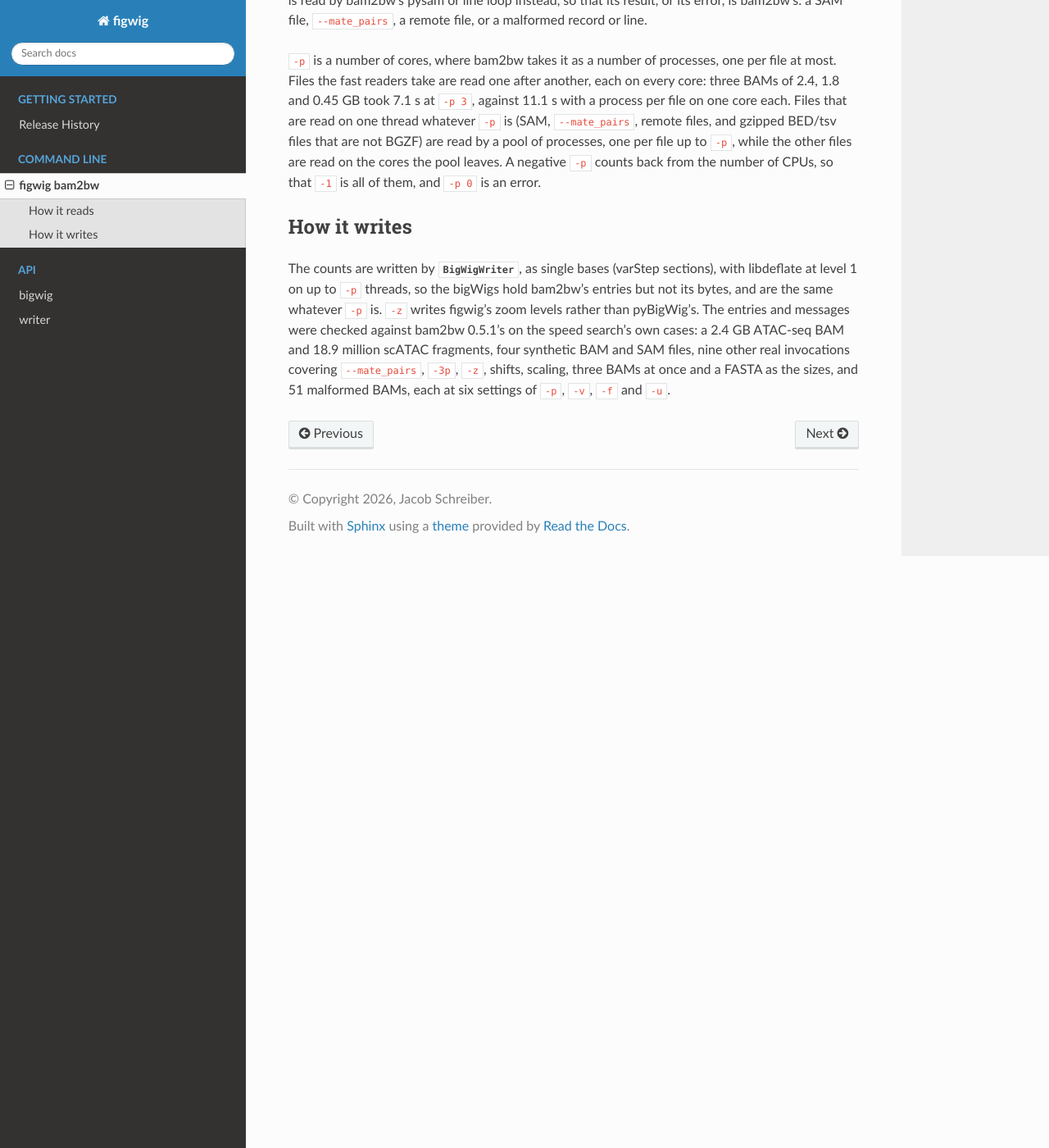
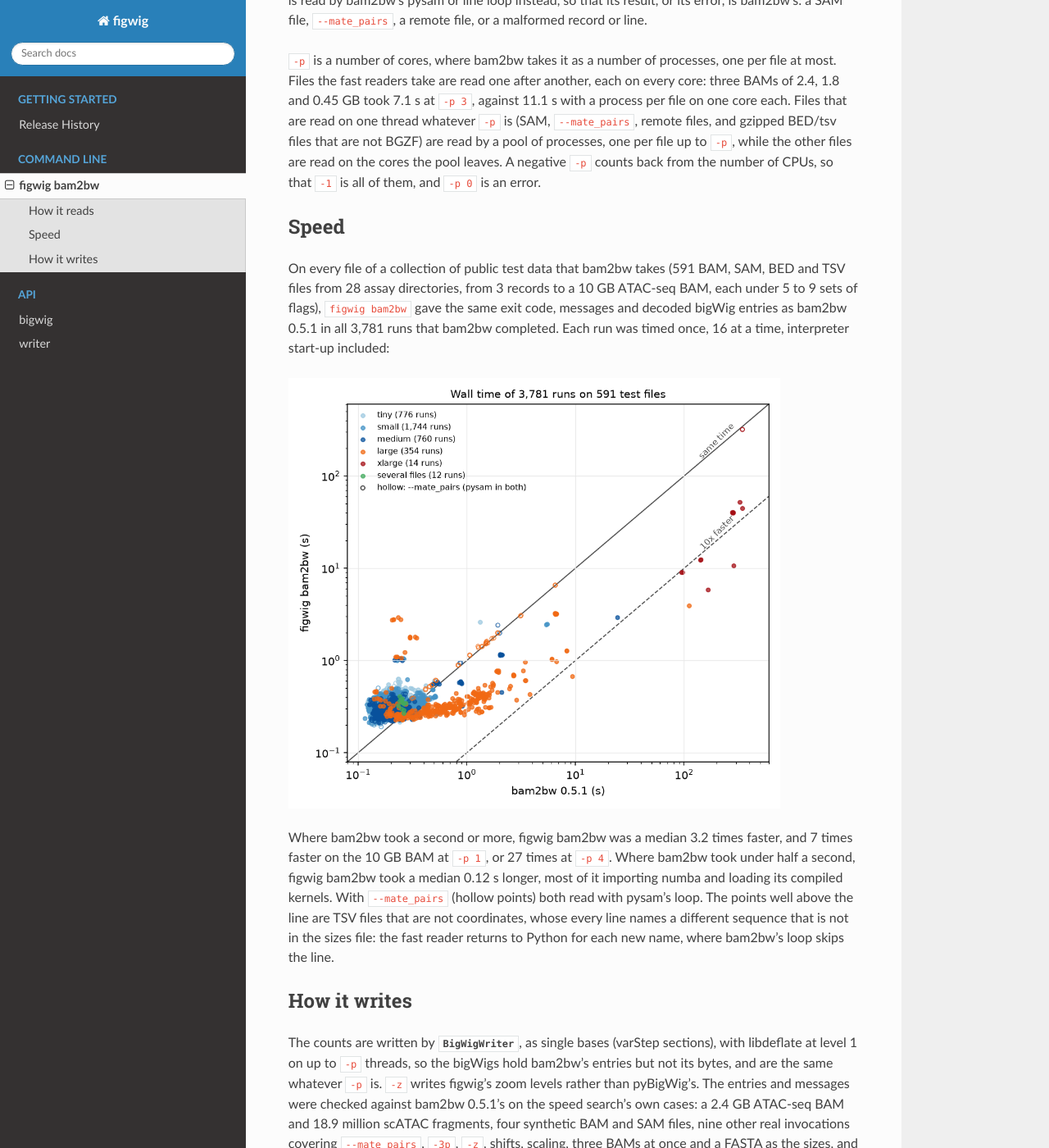
Before and after one commit to jmschrei/figwig, a Sphinx documentation site: the page built from docs/bam2bw.rst, in a window 1280 px wide and 1400 px high, scrolled down 1554 px. Shown: the whole window at 82% size. Built offline with Sphinx 7.4.7 and the Read the Docs theme 3.1.0, drawn with Linux system fonts in a browser that asks for light colours.

Commit message:
DOC timings of figwig bam2bw against bam2bw 0.5.1 on a collection of test data
A log-scale scatterplot of the wall time of 3,781 runs on 591 public BAM,
SAM, BED and TSV files, in the README and on the command's page: figwig
bam2bw is a median 3.2 times faster where bam2bw takes a second or more,
and a median 0.12 s slower where it takes under half a second. The text
says what the outliers are: TSV files that are not coordinates, whose
every line names a sequence not in the sizes, and --mate_pairs, which
both read with pysam.

Co-Authored-By: Claude Opus 5.5 <noreply@anthropic.com>

```diff
--- a/docs/bam2bw.rst
+++ b/docs/bam2bw.rst
@@ -94,6 +94,29 @@ per file up to ``-p``, while the other files are read on the cores the pool
 leaves. A negative ``-p`` counts back from the number of CPUs, so that ``-1`` is
 all of them, and ``-p 0`` is an error.
 
+Speed
+-----
+
+On every file of a collection of public test data that bam2bw takes (591 BAM,
+SAM, BED and TSV files from 28 assay directories, from 3 records to a 10 GB
+ATAC-seq BAM, each under 5 to 9 sets of flags), ``figwig bam2bw`` gave the same
+exit code, messages and decoded bigWig entries as bam2bw 0.5.1 in all 3,781
+runs that bam2bw completed. Each run was timed once, 16 at a time,
+interpreter start-up included:
+
+.. image:: figures/bam2bw-timings.png
+   :alt: Wall time of figwig bam2bw against bam2bw 0.5.1, log scales
+   :width: 600px
+
+Where bam2bw took a second or more, figwig bam2bw was a median 3.2 times
+faster, and 7 times faster on the 10 GB BAM at ``-p 1``, or 27 times at
+``-p 4``. Where bam2bw took under half a second, figwig bam2bw took a median
+0.12 s longer, most of it importing numba and loading its compiled kernels.
+With ``--mate_pairs`` (hollow points) both read with pysam's loop. The points
+well above the line are TSV files that are not coordinates, whose every line
+names a different sequence that is not in the sizes file: the fast reader
+returns to Python for each new name, where bam2bw's loop skips the line.
+
 How it writes
 -------------
 
```
Also changed, not shown: README.md (+20 -0 lines), docs/figures/bam2bw-timings.png (added).
